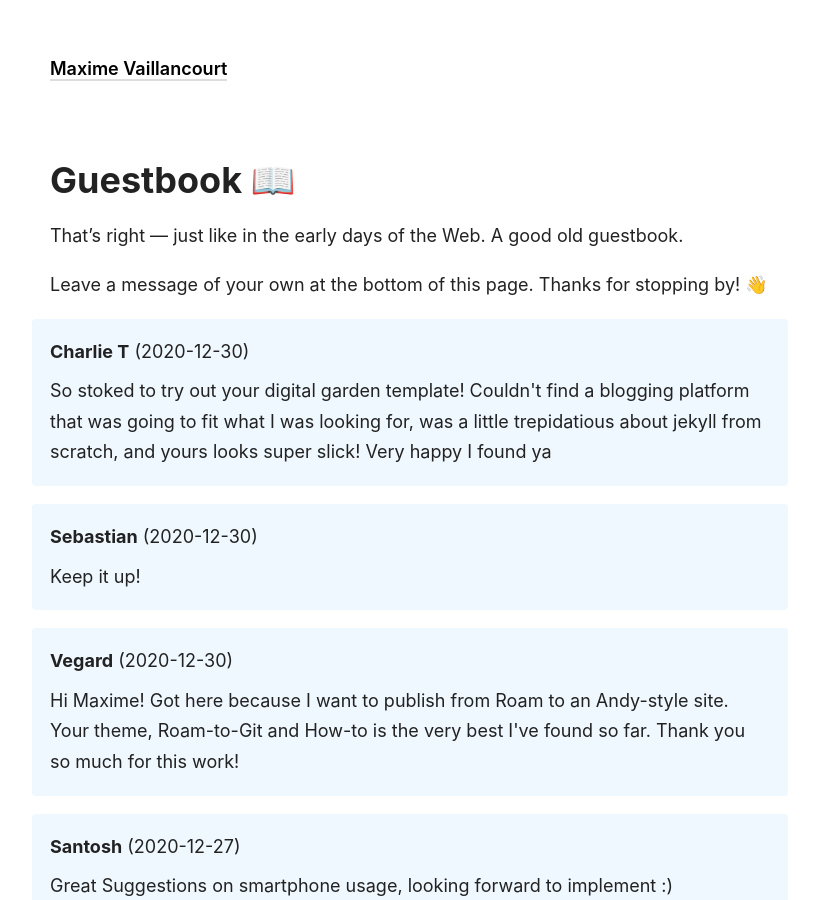
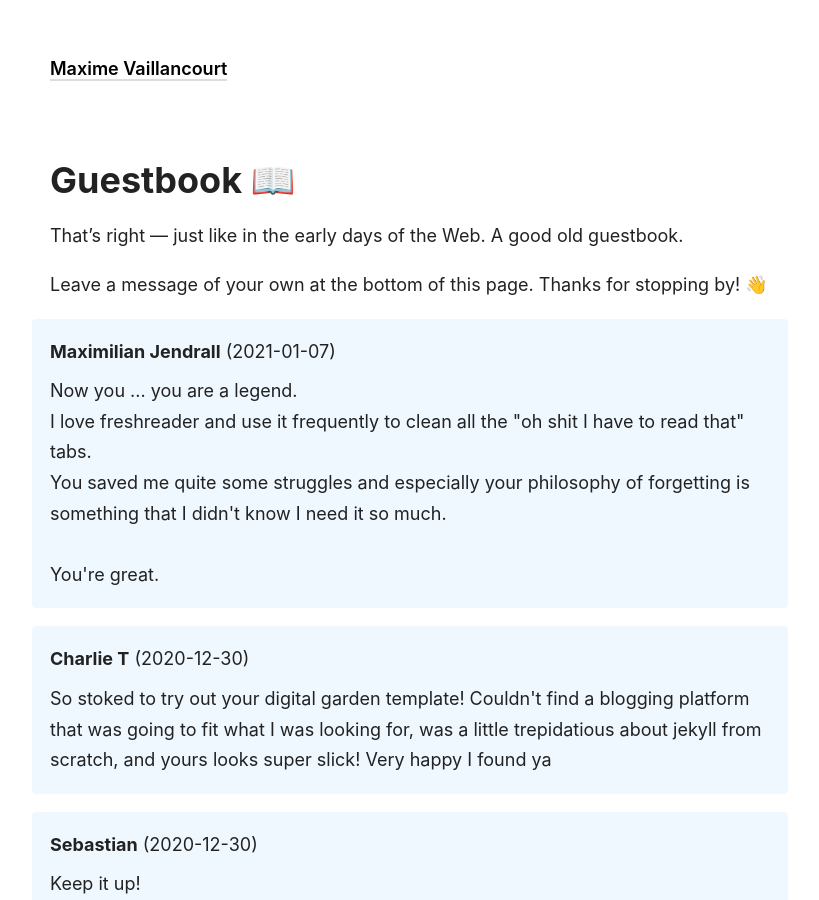
Before and after one commit to maximevaillancourt/maximevaillancourt.github.io, a Jekyll site: the page built from _pages/guestbook.md, in a window 1280 px wide and 900 px high. Shown: the whole window, without its empty margins (230-1049 px from the left). Built offline with Jekyll 4.4.1, drawn with Linux system fonts in a browser that asks for light colours.

Commit message:
Update guestbook messages from Netlify Forms API

```diff
--- a/_data/guestbook_messages.yml
+++ b/_data/guestbook_messages.yml
@@ -58,3 +58,10 @@
   body: So stoked to try out your digital garden template! Couldn&#39;t find a blogging
     platform that was going to fit what I was looking for, was a little trepidatious
     about jekyll from scratch, and yours looks super slick! Very happy I found ya
+- netlify_submission_id: 5ff70b3d467f48ce3878bdeb
+  author: Maximilian Jendrall
+  timestamp: '2021-01-07T13:23:09+00:00'
+  body: "Now you ... you are a legend.\r\nI love freshreader and use it frequently
+    to clean all the &quot;oh shit I have to read that&quot; tabs.\r\nYou saved me
+    quite some struggles and especially your philosophy of forgetting is something
+    that I didn&#39;t know I need it so much.\r\n\r\nYou&#39;re great."
```
